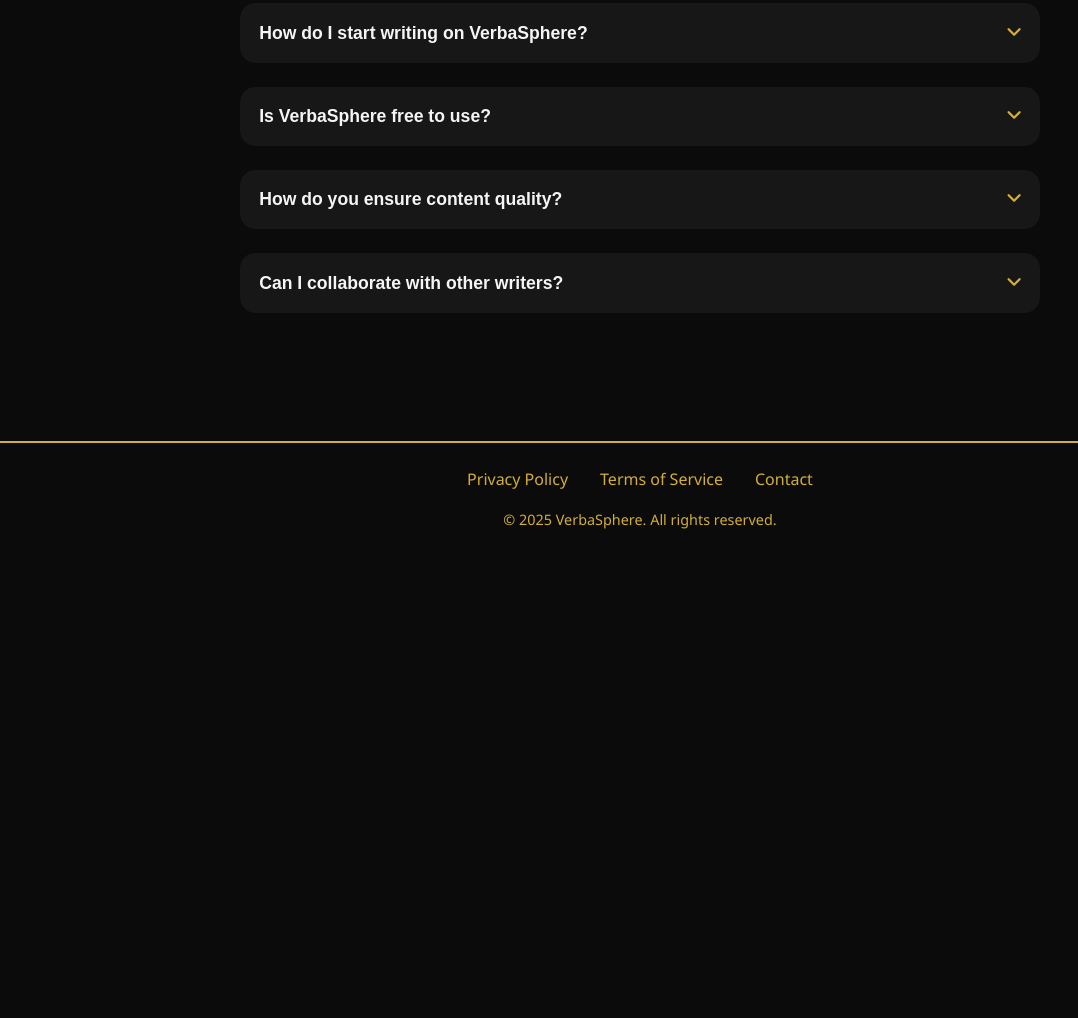
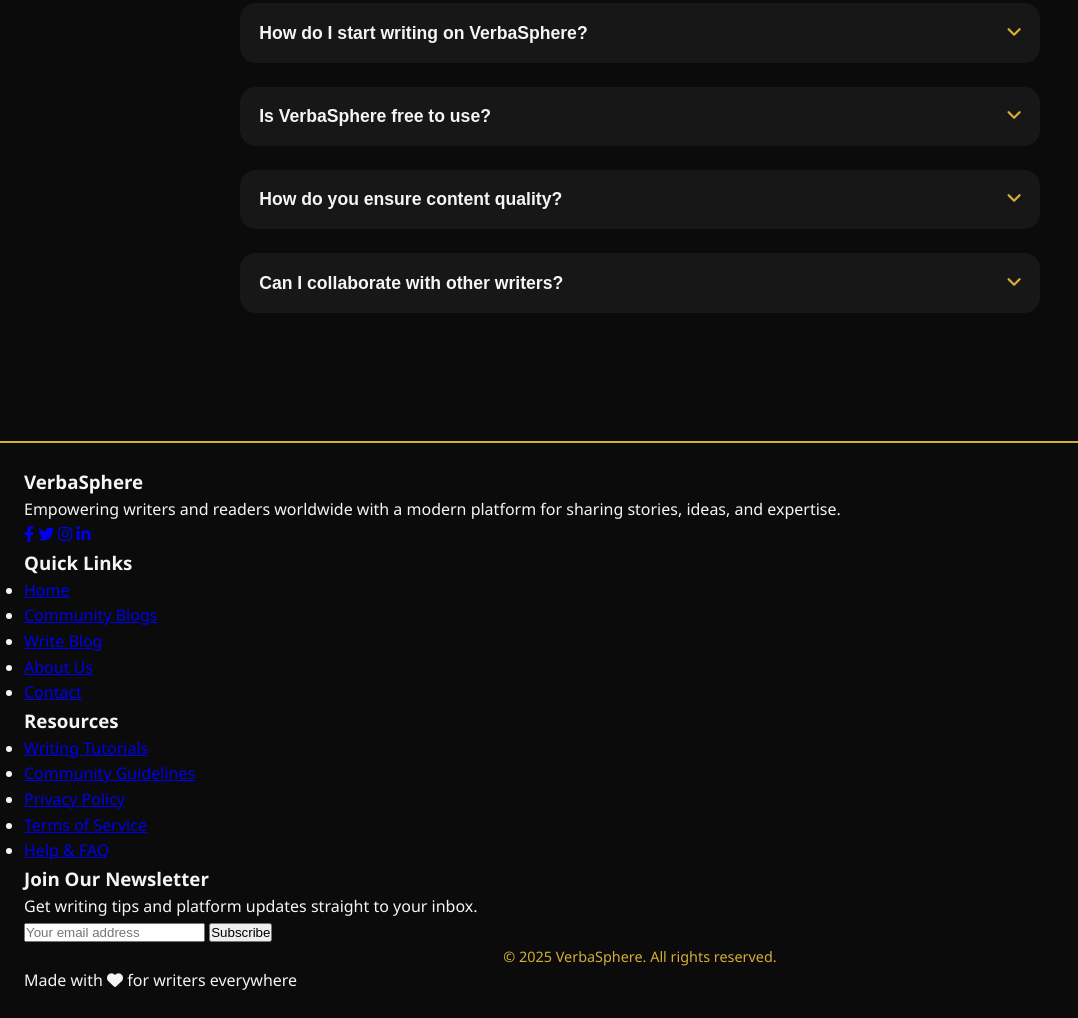
Before and after one commit to AditiNayak-S/VerbaSphere-AboutUs, a plain HTML site: page index.html in a window 1280 px wide. Shown: the part 3189-4207 px from the top of the page, without its empty margins (0-1078 px from the left). Before the commit the page ends 3744 px from the top, so only its background shows below. Drawn offline with Linux system fonts and the light colour scheme.

Commit message:
Modified footer

```diff
--- a/index.html
+++ b/index.html
@@ -269,16 +269,53 @@
     <!-- Back to top button -->
     <button id="backToTop" title="Back to top">
       <i class="fas fa-arrow-up"></i>
-    </button>
-
-    <!-- Footer -->
+    </button>    <!-- Footer -->
     <footer>
-      <div class="footer-links">
-        <a href="../privacy.html">Privacy Policy</a>
-        <a href="../terms.html">Terms of Service</a>
-        <a href="../contact/index.html">Contact</a>
+      <div class="footer-container">
+        <div class="footer-col">
+          <h3>VerbaSphere</h3>
+          <p class="footer-about">Empowering writers and readers worldwide with a modern platform for sharing stories, ideas, and expertise.</p>
+          <div class="social-icons">
+            <a href="#" aria-label="Facebook" class="social-icon"><i class="fab fa-facebook-f"></i></a>
+            <a href="#" aria-label="Twitter" class="social-icon"><i class="fab fa-twitter"></i></a>
+            <a href="#" aria-label="Instagram" class="social-icon"><i class="fab fa-instagram"></i></a>
+            <a href="#" aria-label="LinkedIn" class="social-icon"><i class="fab fa-linkedin-in"></i></a>
+          </div>
+        </div>
+        <div class="footer-col">
+          <h3>Quick Links</h3>
+          <ul class="footer-links-list">
+            <li><a href="../index.html">Home</a></li>
+            <li><a href="../community/index.html">Community Blogs</a></li>
+            <li><a href="../write-blog/index.html">Write Blog</a></li>
+            <li><a href="../about/index.html">About Us</a></li>
+            <li><a href="../contact/index.html">Contact</a></li>
+          </ul>
+        </div>
+        <div class="footer-col">
+          <h3>Resources</h3>
+          <ul class="footer-links-list">
+            <li><a href="../tutorials/index.html">Writing Tutorials</a></li>
+            <li><a href="../guidelines/index.html">Community Guidelines</a></li>
+            <li><a href="../privacy.html">Privacy Policy</a></li>
+            <li><a href="../terms.html">Terms of Service</a></li>
+            <li><a href="../faq/index.html">Help & FAQ</a></li>
+          </ul>
+        </div>
+        <div class="footer-col">
+          <h3>Join Our Newsletter</h3>
+          <p>Get writing tips and platform updates straight to your inbox.</p>
+          <form id="newsletter-form" class="footer-form">
+            <input type="email" id="footer-email" placeholder="Your email address" required>
+            <button type="submit" id="footer-submit">Subscribe</button>
+          </form>
+          <p id="newsletter-message" class="newsletter-message"></p>
+        </div>
       </div>
-      <p class="copyright">© 2025 VerbaSphere. All rights reserved.</p>
+      <div class="footer-bottom">
+        <p class="copyright">© 2025 VerbaSphere. All rights reserved.</p>
+        <p class="footer-tagline">Made with <i class="fas fa-heart pulse"></i> for writers everywhere</p>
+      </div>
     </footer>
 
     <!-- Chatbot -->
```
